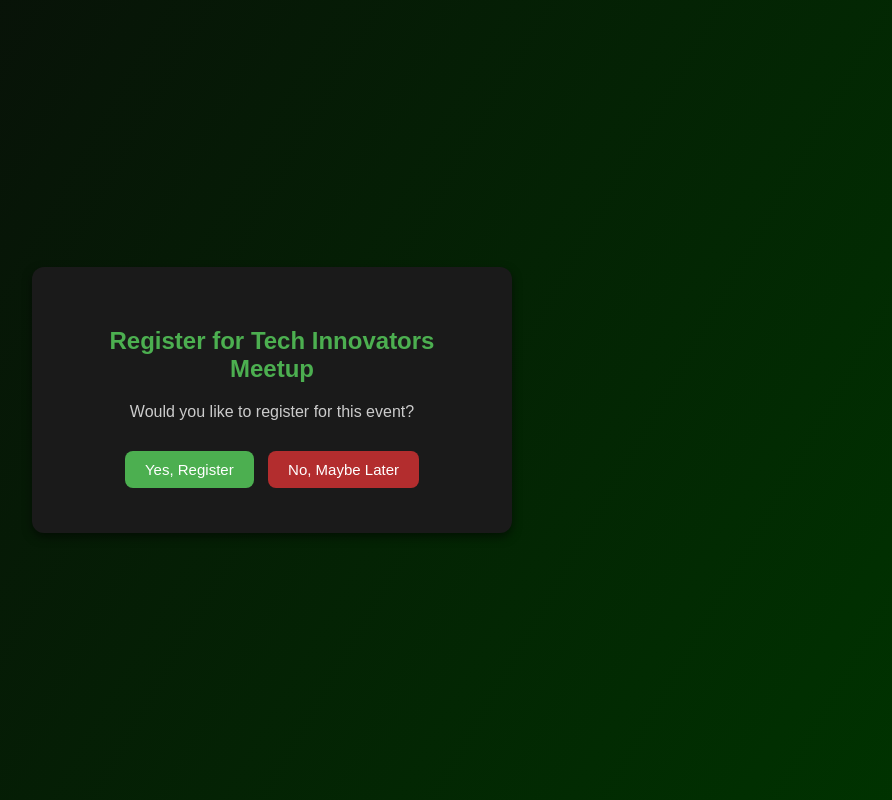
After one commit to amanbhandare09/event_hive_app, a Flask app: template app/templates/register.html in a window 1280 px wide. The commit adds this page. Shown: the whole page, without its empty margins (368-1260 px from the left). Run offline with Flask 3, Linux system fonts and the light colour scheme; the template is opened without the code that fills it: values that come from a table or form of the project are taken from there, others are empty.

Commit message:
add register page

```diff
--- a/app/main.py
+++ b/app/main.py
@@ -5,11 +5,13 @@ from models.model import Event, EventMode, User
 
 # Main Blueprint
 main_blueprint = Blueprint("main", __name__)
+events_blueprint = Blueprint("events", __name__)
+
 
 @main_blueprint.route("/", methods=["GET"])
 def index():
     """Render the homepage"""
-    return render_template("index.html")
+    pass
 
 @main_blueprint.route("/profile", methods=["GET"])
 def profile():
@@ -118,29 +120,29 @@ def update_event(event_id):
 
     return jsonify({"message": f"Event {event_id} updated successfully"}), 200
 
-@events_blueprint.route("/<int:event_id>", methods=["PATCH"])
-def partial_update_event(event_id):
-    """Partially update an event (e.g., capacity or title)."""
-    return jsonify({"message": f"Event {event_id} partially updated"}), 200
+# @events_blueprint.route("/<int:event_id>", methods=["PATCH"])
+# def partial_update_event(event_id):
+#     """Partially update an event (e.g., capacity or title)."""
+#     return jsonify({"message": f"Event {event_id} partially updated"}), 200
 
 @events_blueprint.route("/<int:event_id>", methods=["DELETE"])
 def delete_event(event_id):
     """Delete a specific event."""
     return jsonify({"message": f"Event {event_id} deleted"}), 200
 
-@events_blueprint.route("/upcoming", methods=["GET"])
-def upcoming_events():
-    """List upcoming events (next 7 days, by default)."""
-    return jsonify({"message": "Upcoming events list"}), 200
+# @events_blueprint.route("/upcoming", methods=["GET"])
+# def upcoming_events():
+#     """List upcoming events (next 7 days, by default)."""
+#     return jsonify({"message": "Upcoming events list"}), 200
 
-@events_blueprint.route("/<int:event_id>/attendees", methods=["GET"])
-def event_attendees(event_id):
-    """List all attendees registered for a given event."""
-    return jsonify({"message": f"Attendees for event {event_id}"}), 200
+# @events_blueprint.route("/<int:event_id>/attendees", methods=["GET"])
+# def event_attendees(event_id):
+#     """List all attendees registered for a given event."""
+#     return jsonify({"message": f"Attendees for event {event_id}"}), 200
 
 
 # Attendees Blueprint
-attendees_blueprint = Blueprint("attendees", __name__, url_prefix="/attendees")
+attendees_blueprint = Blueprint("attendees", __name__)
 
 @attendees_blueprint.route("/", methods=["GET"])
 def list_attendees():
@@ -157,7 +159,7 @@ def create_attendee():
         "email": "john@example.com"
     }
     """
-    return jsonify({"message": "Attendee registered successfully"}), 201
+    return render_template("register.html"), 201
 
 @attendees_blueprint.route("/<int:attendee_id>", methods=["GET"])
 def get_attendee(attendee_id):
@@ -169,7 +171,7 @@ def update_attendee(attendee_id):
     """Update full attendee record."""
     return jsonify({"message": f"Attendee {attendee_id} updated"}), 200
 
-@attendees_blueprint.route("/<int:attendee_id>/events", methods=["GET"])
-def attendee_events(attendee_id):
-    """List events the attendee is registered for."""
-    return jsonify({"message": f"Events for attendee {attendee_id}"}), 200
+# @attendees_blueprint.route("/<int:attendee_id>/events", methods=["GET"])
+# def attendee_events(attendee_id):
+#     """List events the attendee is registered for."""
+#     return jsonify({"message": f"Events for attendee {attendee_id}"}), 200
--- /dev/null
+++ b/app/templates/register.html
@@ -0,0 +1,79 @@
+<!DOCTYPE html>
+<html lang="en">
+<head>
+  <meta charset="UTF-8" />
+  <meta name="viewport" content="width=device-width, initial-scale=1.0" />
+  <title>Register for Event | EventHive</title>
+  <style>
+    body {
+      font-family: 'Poppins', sans-serif;
+      background: linear-gradient(120deg, #0a0a0a, #003300);
+      color: #f0f0f0;
+      margin: 0;
+      padding: 0;
+      display: flex;
+      flex-direction: column;
+      align-items: center;
+      justify-content: center;
+      height: 100vh;
+    }
+
+    .register-box {
+      background-color: #1a1a1a;
+      padding: 40px;
+      border-radius: 12px;
+      box-shadow: 0 4px 10px rgba(0, 0, 0, 0.5);
+      max-width: 400px;
+      text-align: center;
+    }
+
+    h2 {
+      color: #4CAF50;
+      margin-bottom: 20px;
+    }
+
+    p {
+      color: #ccc;
+      margin-bottom: 25px;
+    }
+
+    .btn {
+      display: inline-block;
+      padding: 10px 20px;
+      margin: 5px;
+      border-radius: 8px;
+      font-size: 15px;
+      cursor: pointer;
+      text-decoration: none;
+      font-weight: 500;
+    }
+
+    .yes-btn {
+      background-color: #4CAF50;
+      color: white;
+    }
+
+    .no-btn {
+      background-color: #b32d2e;
+      color: white;
+    }
+
+    .yes-btn:hover {
+      background-color: #45a049;
+    }
+
+    .no-btn:hover {
+      background-color: #a02627;
+    }
+  </style>
+</head>
+<body>
+  <div class="register-box">
+    <h2>Register for {{ event.title }}</h2>
+    <p>Would you like to register for this event?</p>
+
+    <a href="{{ url_for('main.confirm_registration', event_id=event.id, decision='yes') }}" class="btn yes-btn">Yes, Register</a>
+    <a href="{{ url_for('main.confirm_registration', event_id=event.id, decision='no') }}" class="btn no-btn">No, Maybe Later</a>
+  </div>
+</body>
+</html>
--- a/app/templates/signup.html
+++ b/app/templates/signup.html
@@ -80,7 +80,7 @@
     <div class="signup-container">
         <h2>Sign Up</h2>
         <form action="{{ url_for('auth.signup_post') }}" method="POST">
-            <label for="name">Full Name</label>
+            <label for="name">User Name</label>
             <input type="text" id="name" name="name" placeholder="Enter your name" required>
 
             <label for="email">Email Address</label>
```
Also changed, not shown: app/templates/profile.html (+27 -2 lines), instance/db.sqlite.
